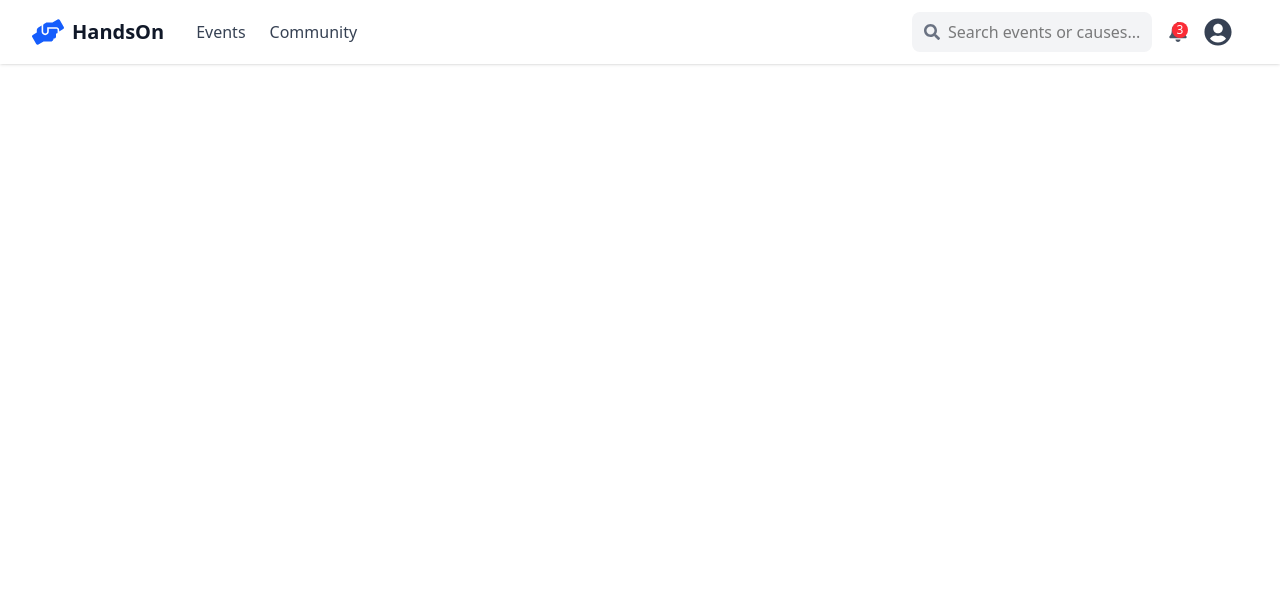
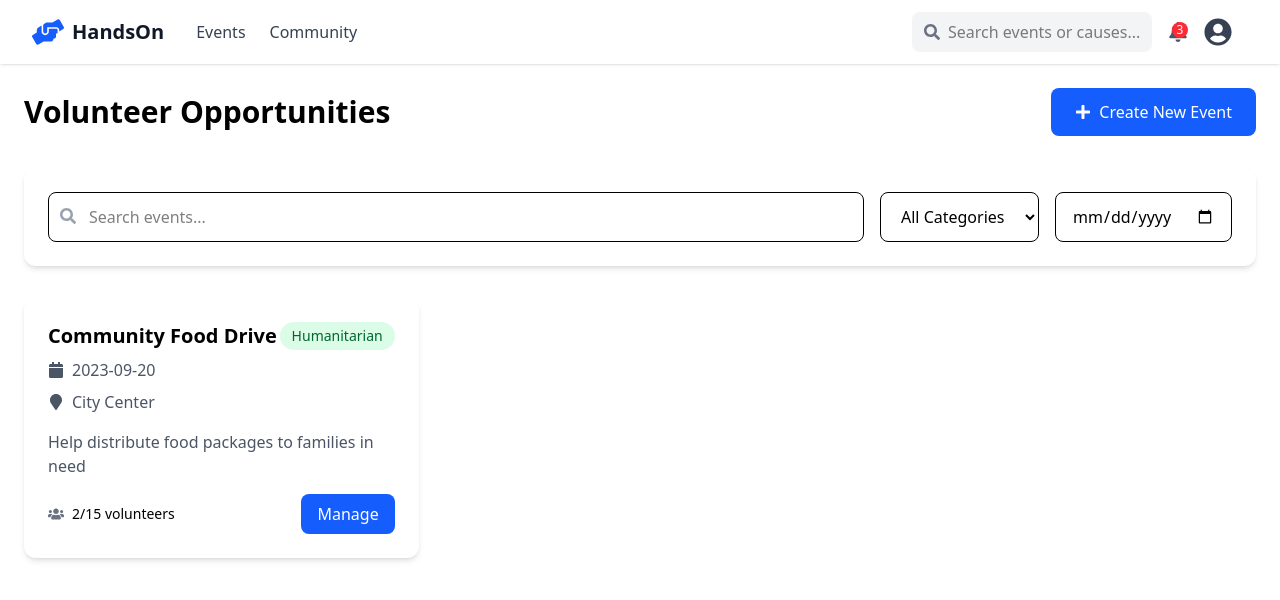
Before and after one commit to codewithshumon/hands-on-volunteering-platform, a React (Vite) app in the folder frontend/: page /eventscopy in a window 1280 px wide. Shown: the top 600 px of the page. Built offline with nearby package versions, Linux system fonts and the light colour scheme.

Commit message:
Complete events pages

```diff
--- a/frontend/src/App.jsx
+++ b/frontend/src/App.jsx
@@ -8,7 +8,7 @@ import Dashboard from "./pages/profile/Dashboard";
 import CommunityHelp from "./pages/suport/CommunityHelp";
 
 import EventsPage from "./pages/events/EventsPage";
-import EventsPageCopy from "./components/modal/Modal";
+import EventsPageCopy from "./pages/events/EventsPageCopy";
 
 function App() {
   return (
--- a/frontend/src/components/modal/Modal.jsx
+++ b/frontend/src/components/modal/Modal.jsx
@@ -5,11 +5,11 @@ const Modal = ({ isOpen, closeModal, children }) => {
 
   return (
     <div
-      className="fixed inset-0 bg-black bg-opacity-75 flex justify-center items-center z-50"
+      className="fixed inset-0 h-[100vh] w-[100vw]  bg-gray-950/50 flex justify-center items-center z-50 py-[10vh]"
       onClick={closeModal}
     >
       <div
-        className="w-full h-full bg-white p-4 overflow-auto"
+        className="p-4 overflow-auto rounded-2xl "
         onClick={(e) => e.stopPropagation()}
       >
         {children}
--- a/frontend/src/pages/events/EventCreationForm.jsx
+++ b/frontend/src/pages/events/EventCreationForm.jsx
@@ -18,7 +18,7 @@ const EventCreationForm = ({ onSubmit, onCancel }) => {
   return (
     <div className="max-w-2xl mx-auto p-6 bg-white rounded-xl shadow-md">
       <h2 className="text-2xl font-bold mb-6">Create New Event</h2>
-      <form onSubmit={handleSubmit} className="space-y-6">
+      <form onSubmit={handleSubmit} className="space-y-2">
         <div>
           <label className="block text-sm font-medium mb-2">Event Title</label>
           <input
--- a/frontend/src/pages/events/EventsPageCopy.jsx
+++ b/frontend/src/pages/events/EventsPageCopy.jsx
@@ -1,7 +1,174 @@
-import React from "react";
+import { useState } from "react";
+import { FaSearch, FaPlus } from "react-icons/fa";
+
+import EventCard from "./EventsCard";
+import Modal from "../../components/modal/Modal";
+import EventCreationForm from "./EventCreationForm";
 
 const EventsPageCopy = () => {
-  return <div>EventsPageCopy</div>;
+  const [events, setEvents] = useState([
+    {
+      id: 1,
+      title: "Community Food Drive",
+      date: "2023-09-20",
+      location: "City Center",
+      category: "Humanitarian",
+      volunteersNeeded: 15,
+      description: "Help distribute food packages to families in need",
+      attendees: ["John D.", "Sarah M."],
+      status: "Upcoming",
+    },
+  ]);
+
+  const [showCreateModal, setShowCreateModal] = useState(false);
+  const [selectedEvent, setSelectedEvent] = useState(null);
+  const [searchQuery, setSearchQuery] = useState("");
+  const [filters, setFilters] = useState({
+    category: "all",
+    date: "",
+  });
+
+  const closeCreateModal = () => {
+    setShowCreateModal(false);
+  };
+
+  const handleCreateEvent = (formData) => {
+    const newEvent = {
+      ...formData,
+      id: events.length + 1,
+      volunteersNeeded: 10,
+      attendees: [],
+      status: "Upcoming",
+    };
+    setEvents([...events, newEvent]);
+    setShowCreateModal(false);
+  };
+
+  console.log("[selectedEvent]", selectedEvent);
+  console.log("[showCreateModal]", showCreateModal);
+
+  return (
+    <div className="max-w-7xl mx-auto p-6">
+      <div className="flex flex-col md:flex-row justify-between items-start md:items-center mb-8">
+        <h1 className="text-3xl font-bold mb-4 md:mb-0">
+          Volunteer Opportunities
+        </h1>
+        <button
+          className="bg-blue-600 text-white px-6 py-3 rounded-lg hover:bg-blue-700 flex items-center"
+          onClick={() => setShowCreateModal(true)}
+        >
+          <FaPlus className="mr-2" />
+          Create New Event
+        </button>
+      </div>
+
+      <div className="bg-white p-6 rounded-xl shadow-md mb-8">
+        <div className="flex flex-col md:flex-row gap-4">
+          <div className="flex-1 relative">
+            <input
+              type="text"
+              placeholder="Search events..."
+              className="w-full pl-10 pr-4 py-3 rounded-lg border focus:ring-2 focus:ring-blue-500"
+              value={searchQuery}
+              onChange={(e) => setSearchQuery(e.target.value)}
+            />
+            <FaSearch className="absolute left-3 top-4 text-gray-400" />
+          </div>
+
+          <div className="flex gap-4">
+            <select
+              className="px-4 py-3 rounded-lg border"
+              value={filters.category}
+              onChange={(e) =>
+                setFilters({ ...filters, category: e.target.value })
+              }
+            >
+              <option value="all">All Categories</option>
+              <option value="environment">Environment</option>
+              <option value="education">Education</option>
+              <option value="humanitarian">Humanitarian</option>
+            </select>
+
+            <input
+              type="date"
+              className="px-4 py-3 rounded-lg border"
+              value={filters.date}
+              onChange={(e) => setFilters({ ...filters, date: e.target.value })}
+            />
+          </div>
+        </div>
+      </div>
+
+      <div className="grid md:grid-cols-2 lg:grid-cols-3 gap-6">
+        {events.map((event) => (
+          <EventCard key={event.id} event={event} onSelect={setSelectedEvent} />
+        ))}
+      </div>
+
+      {/* Modal for Creating Events */}
+
+      <Modal isOpen={showCreateModal} closeModal={closeCreateModal}>
+        <EventCreationForm
+          onSubmit={handleCreateEvent}
+          onCancel={() => setShowCreateModal(false)}
+        />
+      </Modal>
+
+      {/* Event Details Modal */}
+      {selectedEvent && (
+        <Modal isOpen={selectedEvent && true} closeModal={closeCreateModal}>
+          <div className="p-4">
+            <div className="bg-white rounded-xl p-6 w-full max-w-2xl">
+              <div className="flex justify-between items-start mb-6">
+                <h2 className="text-2xl font-bold">{selectedEvent.title}</h2>
+                <button
+                  className="text-gray-500 hover:text-gray-700"
+                  onClick={() => setSelectedEvent(null)}
+                >
+                  ✕
+                </button>
+              </div>
+
+              <div className="grid md:grid-cols-2 gap-6">
+                <div>
+                  <p className="text-gray-600 mb-4">
+                    {selectedEvent.description}
+                  </p>
+                  <div className="space-y-2">
+                    <p>
+                      <strong>Date:</strong> {selectedEvent.date}
+                    </p>
+                    <p>
+                      <strong>Location:</strong> {selectedEvent.location}
+                    </p>
+                    <p>
+                      <strong>Volunteers:</strong>{" "}
+                      {selectedEvent.attendees.length}/
+                      {selectedEvent.volunteersNeeded}
+                    </p>
+                  </div>
+                </div>
+
+                <div>
+                  <h3 className="text-lg font-semibold mb-4">Attendees</h3>
+                  <div className="flex flex-wrap gap-2">
+                    {selectedEvent.attendees.map((attendee, index) => (
+                      <span
+                        key={index}
+                        className="bg-gray-100 px-3 py-1 rounded-full"
+                      >
+                        {attendee}
+                      </span>
+                    ))}
+                  </div>
+                </div>
+              </div>
+            </div>
+          </div>
+        </Modal>
+      )}
+    </div>
+  );
 };
 
 export default EventsPageCopy;
```
